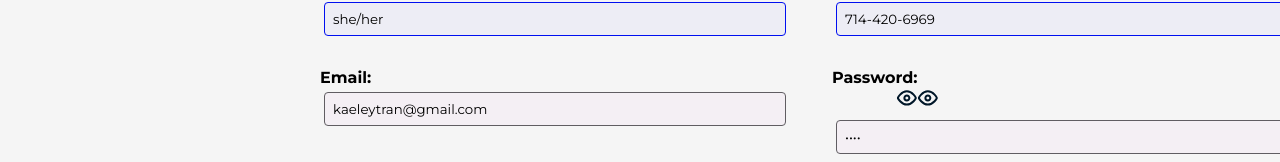
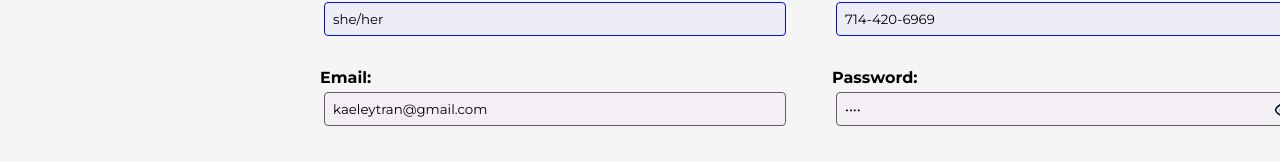
Before and after one commit to lablueprint/trans-can-work, a React (Create React App) app: page /profile in a window 1280 px wide. Both pictures are taken after a click on the button "Edit Profile". Shown: the part 628-790 px from the top of the page. Built offline with nearby package versions, Linux system fonts and the light colour scheme; no server answers.

Commit message:
fixed eyecon

```diff
--- a/src/Components/profileOutline.js
+++ b/src/Components/profileOutline.js
@@ -1,4 +1,4 @@
-import React, { useEffect } from 'react';
+import React/* , { useEffect } */ from 'react';
 import Tab from '@mui/material/Tab';
 import Tabs from '@mui/material/Tabs';
 import Typography from '@mui/material/Typography';
@@ -14,8 +14,7 @@ import Pencil from '../Assets/pencil.svg';
 import Eye from '../Assets/eye.svg';
 import Back from '../Assets/back.svg';
 import {
-  fetchByNavigator, fetchAllJobseekers,
-  // fetchJobseeker,
+// fetchJobseeker,
 } from '../Services/jobseeker-service';
 import './profileOutline.css';
 import { logout } from './firebase';
@@ -367,31 +366,20 @@ export default function ProfileOutline() {
                 Password:
                 <br />
                 <div className="eyeContainer">
-                  <Button
-                    className={disableButton ? 'eyeNone' : 'eye'}
+                  <img
+                    src={Eye}
+                      // eslint-disable-next-line max-len
+                      // eslint-disable-next-line jsx-a11y/no-noninteractive-element-to-interactive-role
+                    role="button"
+                    alt="eye icon in password field"
                     onClick={showPassword}
                     readOnly
+                    className={disableButton ? 'eyeNone' : 'eye'}
                     onKeyDown={(e) => {
                       if (e.key === 'Enter' || e.key === ' ') {
                         showPassword();
                       }
                     }}
-                  />
-                  {passwordShown ? (
-                    // TODO: make closed eye icon to add
-                    <img
-                      alt="eye closed icon in password field"
-                      src={Eye}
-                    />
-                  ) : (
-                    <img
-                      alt="eye icon in password field"
-                      src={Eye}
-                    />
-                  )}
-                  <img
-                    alt="eye icon in password field"
-                    src={Eye}
                   />
                   <input
                     className={disableButton ? 'non-editable-field' : 'editable-email-password'}
```
